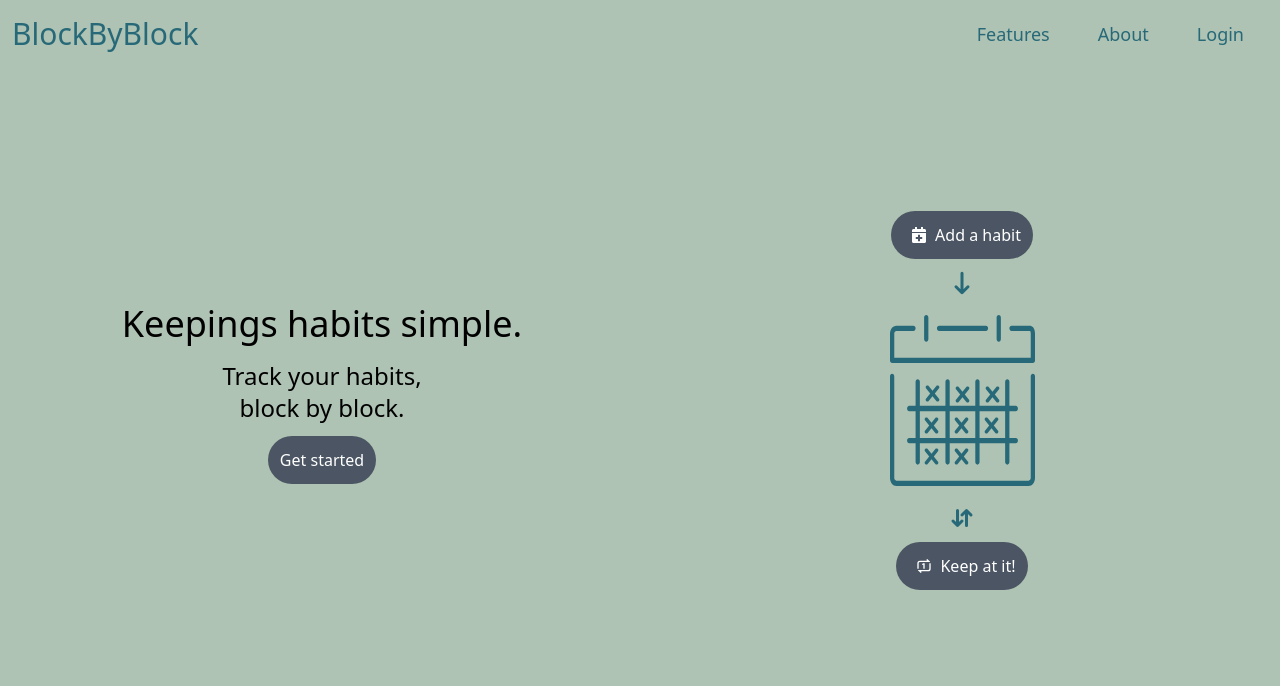
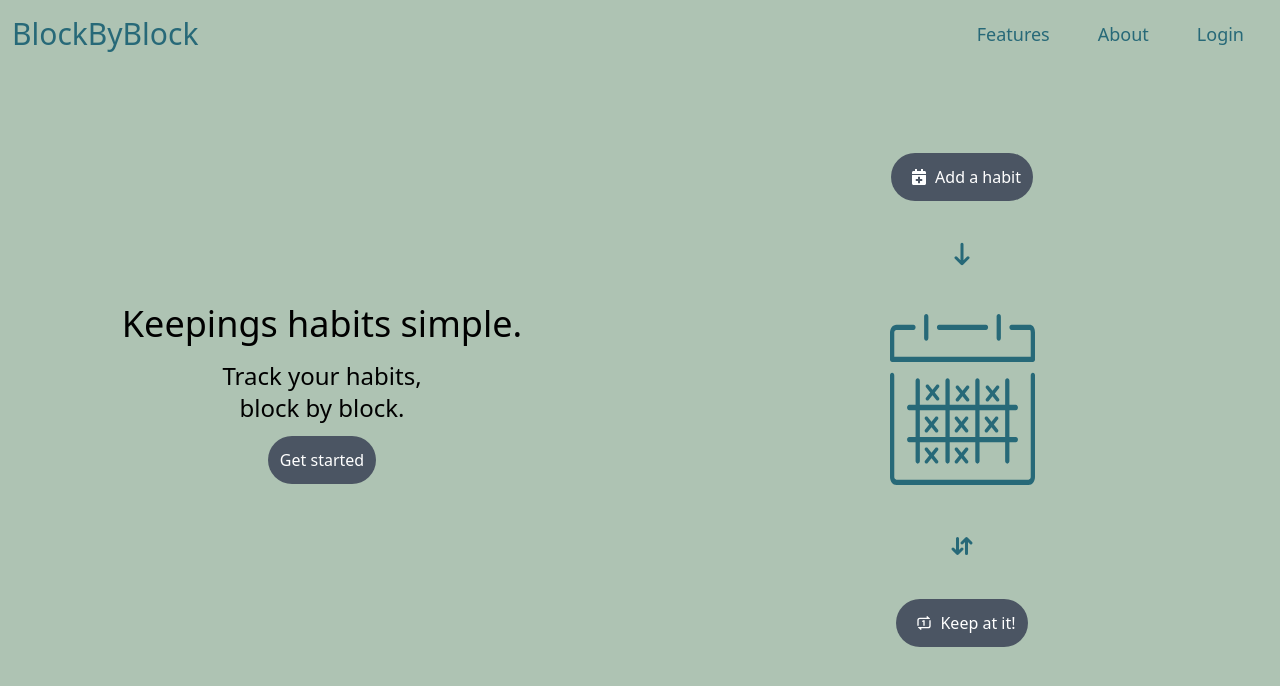
Before and after one commit to Schapagain/habit-tracker, a React (Create React App) app in the folder client/: page / in a window 1280 px wide. Shown: the top 686 px of the page. Built offline with nearby package versions, Linux system fonts and the light colour scheme.

Commit message:
make landing exactly == viewport

```diff
--- a/client/src/components/Landing.js
+++ b/client/src/components/Landing.js
@@ -27,7 +27,7 @@ const Landing = () => {
     const goToAddHabit = () => history.push("/addhabit");
 
     return (
-        <div className="min-h-screen justify-between flex flex-col">
+        <div className="h-screen justify-between flex flex-col">
             <NavBar />
             <div className="md:flex-row flex flex-col h-2/3 my-auto justify-center">
                 <div className="flex my-auto m-3 w-full md:w-1/2 flex-col">
```
